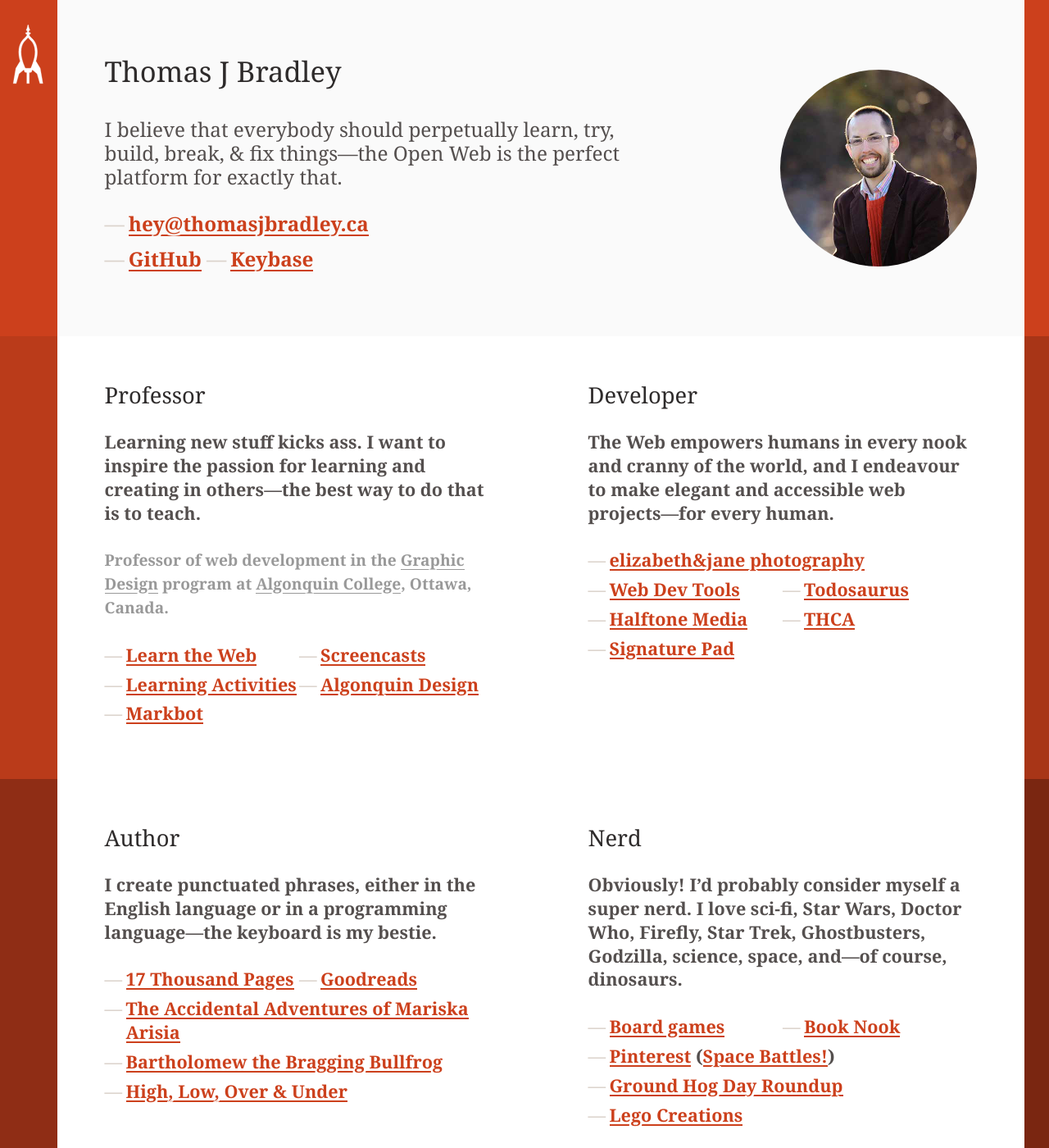
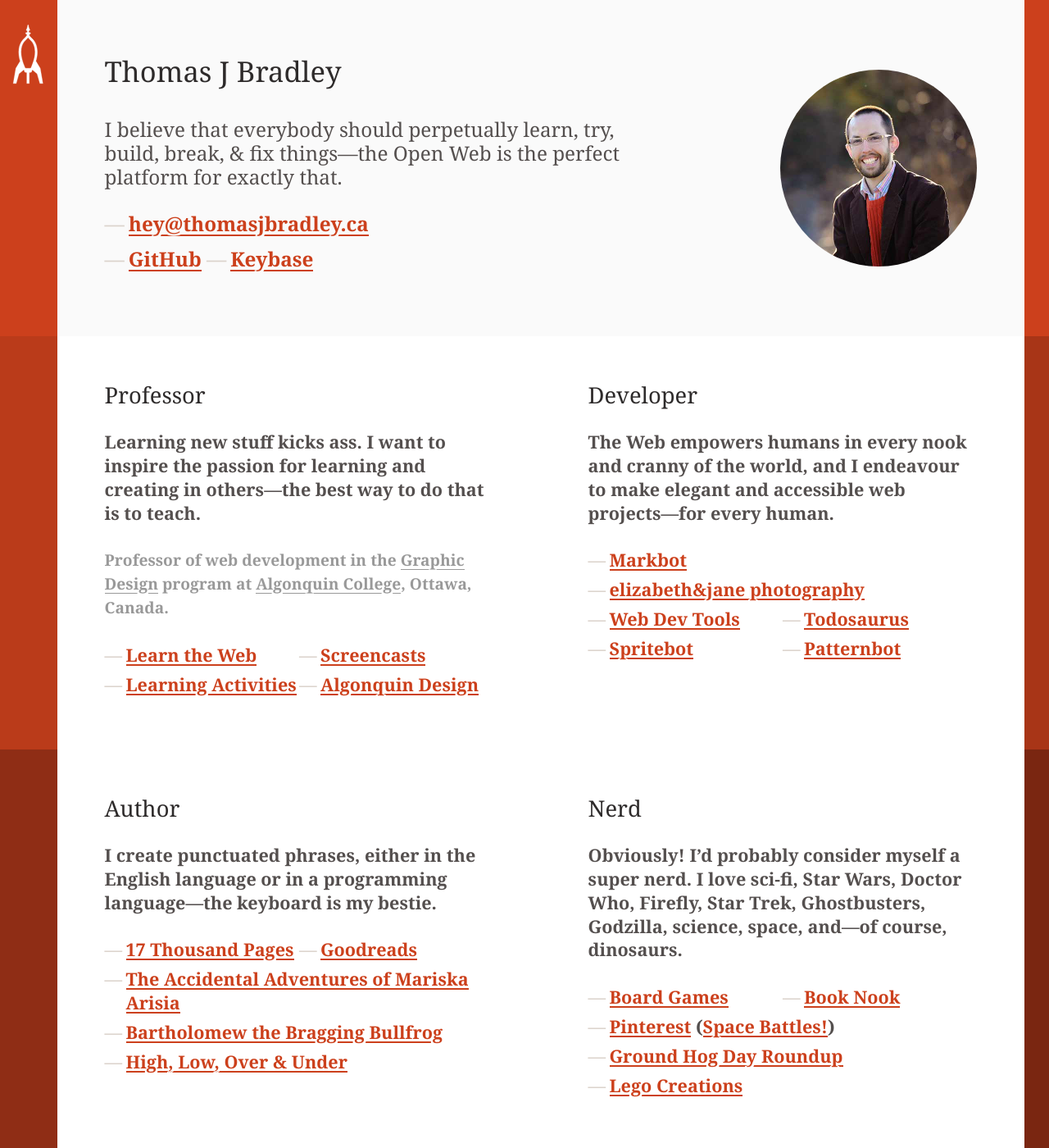
Before and after one commit to thomasjbradley/thomasjbradley.ca, a Jekyll site: the page built from index.html, in a window 1280 px wide and 1400 px high. Shown: the whole window at 82% size. Built offline with Jekyll 4.4.1, drawn with Linux system fonts in a browser that asks for light colours.

Commit message:
Update some links and fix some focus issues

```diff
--- a/css/theme.css
+++ b/css/theme.css
@@ -46,10 +46,14 @@
   color: var(--color-brand-bright);
 }
 
-h1:focus,
+h1:focus span,
 h2:focus,
 a:focus {
   outline: 3px solid #000;
+}
+
+h1:focus {
+  outline: none;
 }
 
 .no-mark-link {
--- a/index.html
+++ b/index.html
@@ -13,7 +13,7 @@
     </strong>
 
     <div class="wrapper">
-      <h1 class="exa text-dark" tabindex="0" property="name">Thomas J Bradley</h1>
+      <h1 class="exa text-dark" tabindex="0" property="name"><span>Thomas J Bradley</span></h1>
       <p class="giga text-medium" property="description"><strong>I believe that everybody should perpetually learn, try, build, break, &amp; fix things—the Open Web is the perfect platform for exactly that.</strong></p>
 
       <p class="link giga push-1-2"><a href="mailto:hey@thomasjbradley.ca" property="email">hey@thomasjbradley.ca</a></p>
@@ -47,7 +47,6 @@
           <li class="link link-short push-1-4"><a href="https://www.youtube.com/user/acinteractivedesign" rel="external">Screencasts</a></li>
           <li class="link link-short push-1-4"><a href="http://activities.learn-the-web.algonquindesign.ca" rel="external">Learning Activities</a></li>
           <li class="link link-short push-1-4"><a href="http://algonquindesign.ca" rel="external">Algonquin Design</a></li>
-          <li class="link push-1-4"><a href="https://github.com/thomasjbradley/markbot" rel="external">Markbot</a></li>
         </ul>
       </section>
     </div>
@@ -57,12 +56,12 @@
         <h2 class="tera text-dark" tabindex="0">Developer</h2>
         <p class="mega">The Web empowers humans in every nook and cranny of the world, and I endeavour to make elegant and accessible web projects—for every human.</p>
         <ul class="mega push-0 list-group clearfix">
+          <li class="link link-short push-1-4"><a href="https://github.com/thomasjbradley/markbot/" rel="external">Markbot</a></li>
           <li class="link push-1-4"><a href="http://elizabethandjane.ca/" rel="external spouse">elizabeth&amp;jane photography</a></li>
           <li class="link link-short push-1-4"><a href="https://web-dev.tools" rel="external">Web Dev Tools</a></li>
           <li class="link link-short push-1-4"><a href="https://github.com/thomasjbradley/todosaurus" rel="external">Todosaurus</a></li>
-          <li class="link link-short push-1-4"><a href="https://halftonemedia.ca/" rel="external">Halftone Media</a></li>
-          <li class="link link-short push-1-4"><a href="https://thca.ca/" rel="external">THCA</a></li>
-          <li class="link link-short push-1-4"><a href="https://github.com/thomasjbradley/signature-pad/" rel="external">Signature Pad</a></li>
+          <li class="link link-short push-1-4"><a href="https://github.com/thomasjbradley/spritebot/" rel="external">Spritebot</a></li>
+          <li class="link link-short push-1-4"><a href="https://github.com/thomasjbradley/patternbot/" rel="external">Patternbot</a></li>
         </ul>
       </section>
     </div>
@@ -86,7 +85,7 @@
         <h2 class="tera text-dark" tabindex="0">Nerd</h2>
         <p class="mega">Obviously! I’d probably consider myself a super nerd. I love sci-fi, Star Wars, Doctor Who, Firefly, Star Trek, Ghostbusters, Godzilla, science, space, and—of course, dinosaurs.</p>
         <ul class="mega push-0 list-group clearfix">
-          <li class="link link-short push-1-4"><a href="https://boardgamegeek.com/collection/user/thomasjbradley" rel="external">Board games</a></li>
+          <li class="link link-short push-1-4"><a href="https://boardgamegeek.com/collection/user/thomasjbradley" rel="external">Board Games</a></li>
           <li class="link link-short push-1-4"><a href="https://instagram.com/p/5Iw_6pksX_/" rel="external">Book Nook</a></li>
           <li class="link push-1-4">
             <a href="https://www.pinterest.com/thomasjbradley/" rel="external">Pinterest</a>
--- a/package.json
+++ b/package.json
@@ -12,8 +12,8 @@
     "postcss-import": "^8.1.2"
   },
   "scripts": {
+    "start": "jekyll serve --incremental",
     "build-site": "jekyll build",
-    "server": "jekyll serve --incremental",
     "build-css": "postcss -u postcss-import -u postcss-cssnext --postcss-cssnext.browsers 'last 2 versions' -u postcss-assets -u cssnano -o _includes/main.min.css css/main.css",
     "watch-css": "onchange 'css/*.css' -- npm run build-css",
     "watch": "parallelshell 'npm run watch-css' 'npm run server'",
```
